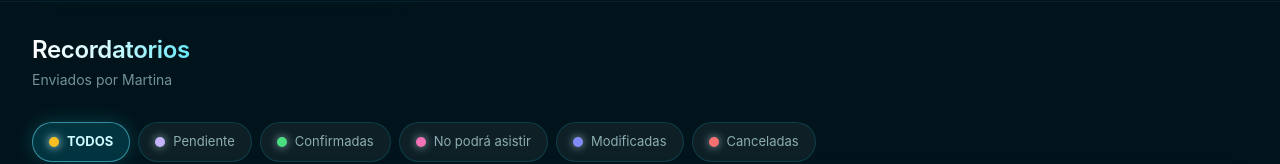
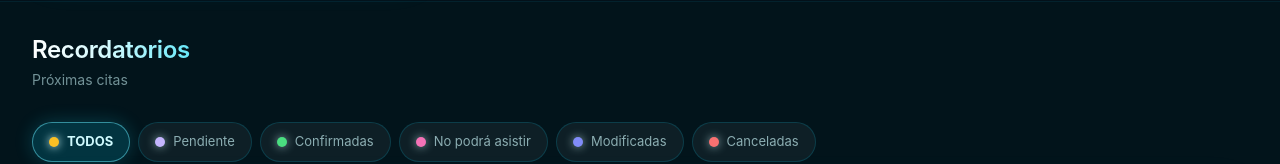
Before and after one commit to martina-asistant/martina-panel, a Next.js app: page /recordatorios in a window 1280 px wide. Shown: the part 165-329 px from the top of the page. Built offline with nearby package versions, Linux system fonts and the light colour scheme; no server answers; the database is empty.

Commit message:
Update RecordatoriosView.tsx

```diff
--- a/components/recordatorios/RecordatoriosView.tsx
+++ b/components/recordatorios/RecordatoriosView.tsx
@@ -67,7 +67,7 @@ const RecordatoriosView = () => {
         </h1>
 
         <p className="text-sm text-cyan-100/55">
-          Enviados por Martina
+          Próximas citas
         </p>
       </div>
 
```
